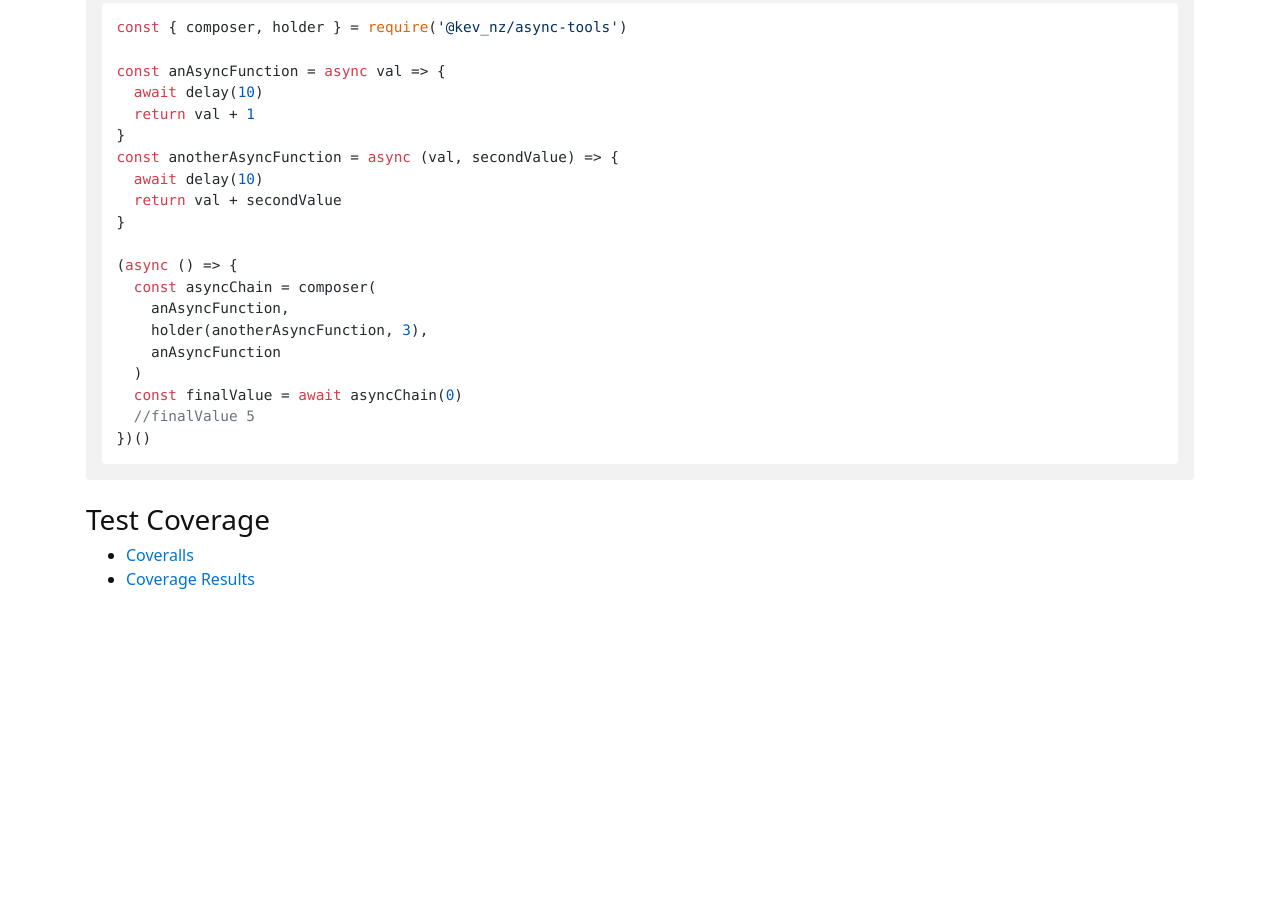
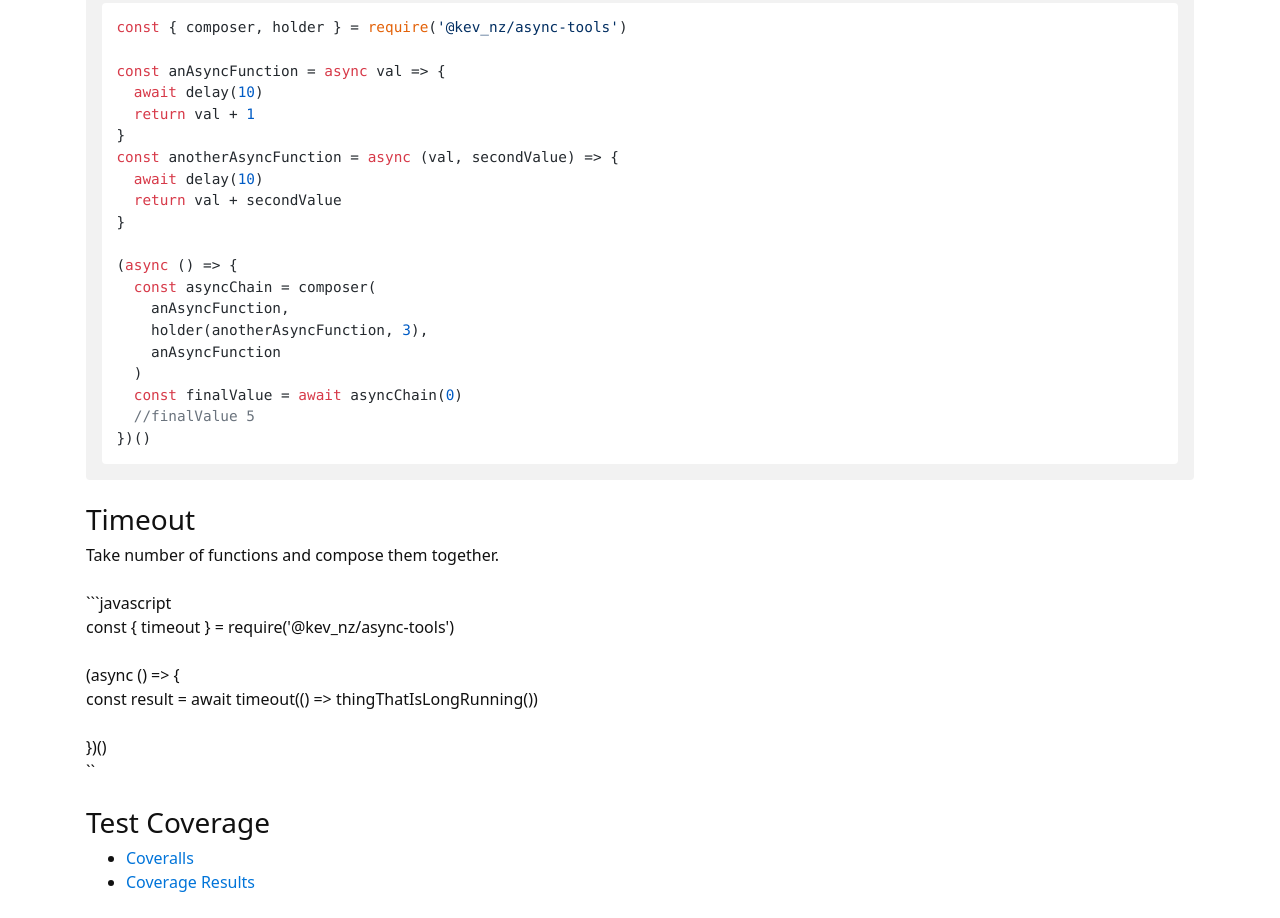
Before and after one commit to Kevnz/async-tools, a plain HTML site: page index.html in a window 1280 px wide. Shown: the part 3136-4054 px from the top of the page. Before the commit the page ends 3751 px from the top, so only its background shows below. Drawn offline with nearby package versions, Linux system fonts and the light colour scheme.

Commit message:
Publisher generated commit [ci skip]

````diff
--- a/index.html
+++ b/index.html
@@ -120,6 +120,14 @@
   <span class="hljs-keyword">const</span> finalValue = <span class="hljs-keyword">await</span> asyncChain(<span class="hljs-number">0</span>)
   <span class="hljs-comment">//finalValue 5</span>
 })()</code></pre>
+<h3 id="timeout">Timeout</h3>
+<p>Take number of functions and compose them together.</p>
+<p>```javascript<br />
+const { timeout } = require('@kev_nz/async-tools')</p>
+<p>(async () =&gt; {<br />
+  const result = await timeout(() =&gt; thingThatIsLongRunning())</p>
+<p>})()<br />
+``</p>
 <h3 id="test-coverage">Test Coverage</h3>
 <ul>
 <li><a href="https://coveralls.io/github/Kevnz/async-tools?branch=master">Coveralls</a></li>
````
